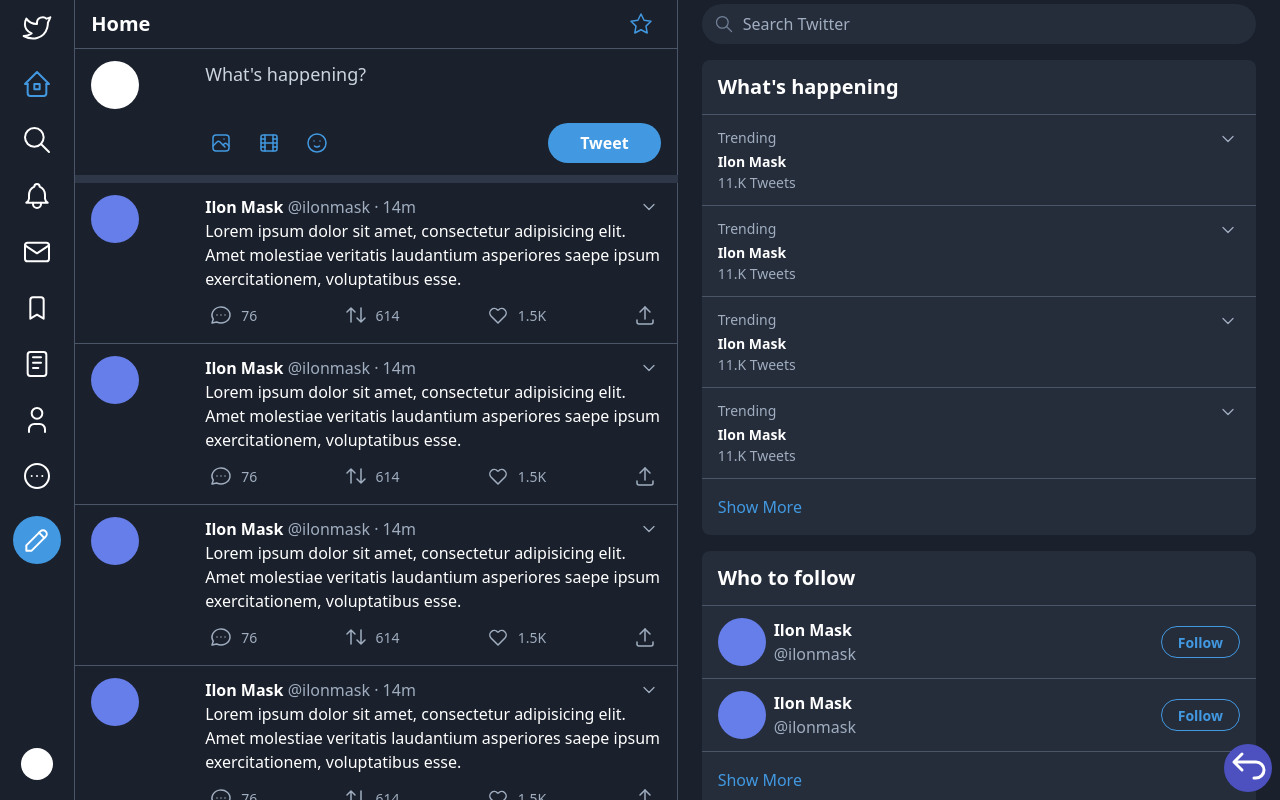
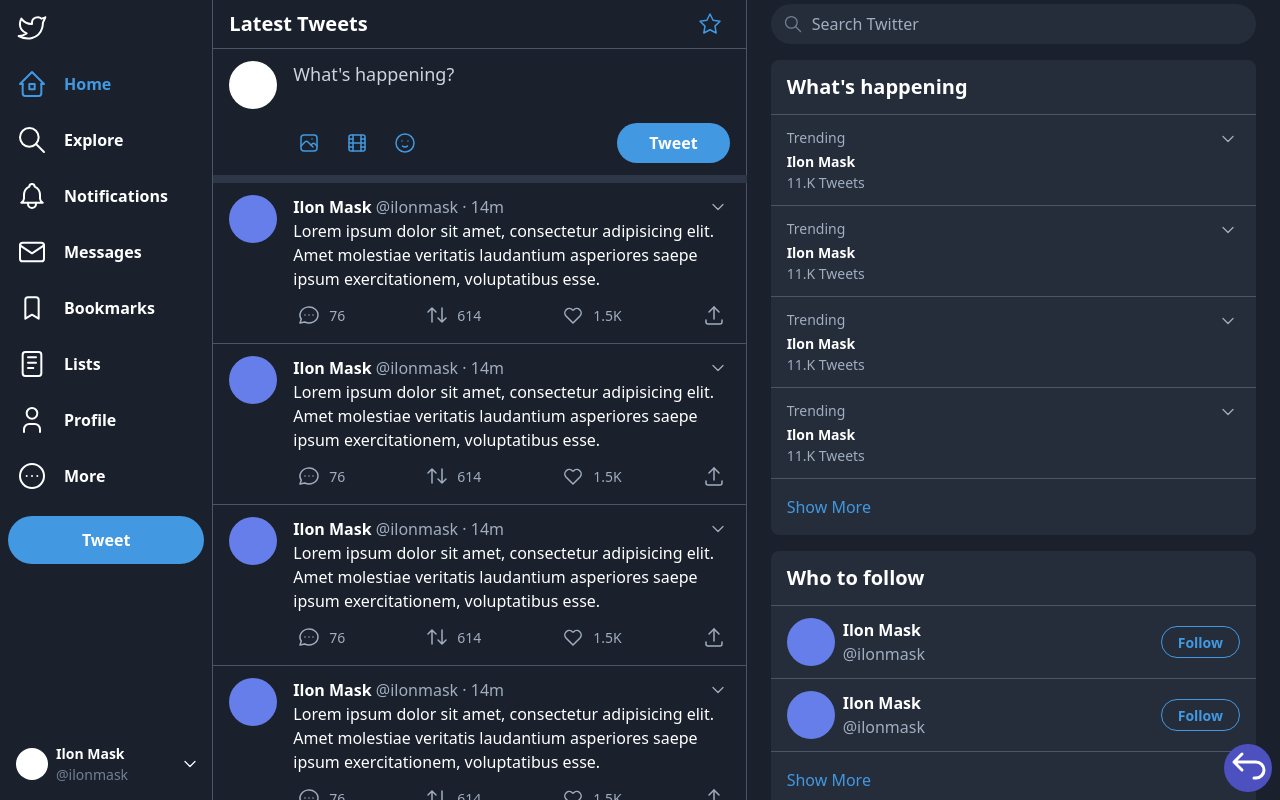
Before and after one commit to anthonyophernandez/tailwind-layouts, a Vue app: page /twitter-layout in a window 1280 px wide. Built offline with nearby package versions, Linux system fonts and the light colour scheme.

Commit message:
Right, left sidebar hide/show

```diff
--- a/src/views/layouts/TwitterLayout.vue
+++ b/src/views/layouts/TwitterLayout.vue
@@ -1,16 +1,17 @@
 <template>
   <div class="flex w-full h-screen bg-gray-900">
-    <header class="w-20 h-full">
+    <header class="w-20 xl:w-64 h-full">
       <div class="flex flex-col items-center justify-between w-full h-full pt-1 pb-3 px-2 border-r border-gray-700 overflow-y-auto">
-        <div class="flex flex-col justify-between">
-          <a class="flex items-center justify-center cursor-pointer w-12 h-12 rounded-full hover:bg-blue-500 hover:bg-opacity-25">
+        <div class="flex flex-col justify-between xl:w-full">
+          <a class="flex items-center justify-center p-2 cursor-pointer w-12 h-12 rounded-full hover:bg-blue-500 hover:bg-opacity-25">
             <svg xmlns="http://www.w3.org/2000/svg" class="h-8 w-8 stroke-current text-white icon icon-tabler icon-tabler-brand-twitter" viewBox="0 0 24 24" stroke-width="1.5" fill="none" stroke-linecap="round" stroke-linejoin="round">
               <path stroke="none" d="M0 0h24v24H0z"/>
               <path d="M22 4.01c-1 .49-1.98.689-3 .99-1.121-1.265-2.783-1.335-4.38-.737S11.977 6.323 12 8v1c-3.245.083-6.135-1.395-8-4 0 0-4.182 7.433 4 11-1.872 1.247-3.739 2.088-6 2 3.308 1.803 6.913 2.423 10.034 1.517 3.58-1.04 6.522-3.723 7.651-7.742a13.84 13.84 0 0 0 .497 -3.753C20.18 7.773 21.692 5.25 22 4.009z" />
             </svg>
           </a>
           <nav class="grid grid-cols-1 gap-2 mt-2 mb-4">
-            <a class="flex items-center justify-center cursor-pointer w-12 h-12 rounded-full text-blue-500 hover:bg-blue-500 hover:bg-opacity-25">
+            <div class="flex items-center cursor-pointer rounded-full text-blue-500 hover:bg-blue-500 hover:bg-opacity-25">
+              <a class="flex items-center justify-center w-12 h-12">
                 <svg xmlns="http://www.w3.org/2000/svg" class="h-8 w-8 stroke-current icon icon-tabler icon-tabler-home-2" viewBox="0 0 24 24" stroke-width="1.5" fill="none" stroke-linecap="round" stroke-linejoin="round">
                   <path stroke="none" d="M0 0h24v24H0z"/>
                   <polyline points="5 12 3 12 12 3 21 12 19 12" />
@@ -18,34 +19,59 @@
                   <rect x="10" y="12" width="4" height="4" />
                 </svg>
               </a>
-            <a class="flex items-center justify-center cursor-pointer w-12 h-12 rounded-full text-white hover:text-blue-500 hover:bg-blue-500 hover:bg-opacity-25">
+              <span class="hidden xl:block font-bold ml-2">
+                Home
+              </span>
+            </div>
+            <div class="flex items-center cursor-pointer hover:text-blue-500 text-white hover:bg-blue-500 hover:bg-opacity-25 rounded-full">
+              <a class="flex items-center justify-center w-12 h-12">
                 <svg xmlns="http://www.w3.org/2000/svg" class="h-8 w-8 stroke-current icon icon-tabler icon-tabler-search" viewBox="0 0 24 24" stroke-width="1.5" fill="none" stroke-linecap="round" stroke-linejoin="round">
                   <path stroke="none" d="M0 0h24v24H0z"/>
                   <circle cx="10" cy="10" r="7" />
                   <line x1="21" y1="21" x2="15" y2="15" />
                 </svg>
               </a>
-            <a class="flex items-center justify-center cursor-pointer w-12 h-12 rounded-full text-white hover:text-blue-500 hover:bg-blue-500 hover:bg-opacity-25">
+              <span class="hidden xl:block font-bold ml-2">
+                Explore
+              </span>
+            </div>
+            <div class="flex items-center cursor-pointer hover:text-blue-500 text-white hover:bg-blue-500 hover:bg-opacity-25 rounded-full">
+              <a class="flex items-center justify-center w-12 h-12">
                 <svg xmlns="http://www.w3.org/2000/svg" class="h-8 w-8 stroke-current icon icon-tabler icon-tabler-bell" viewBox="0 0 24 24" stroke-width="1.5" fill="none" stroke-linecap="round" stroke-linejoin="round">
                   <path stroke="none" d="M0 0h24v24H0z"/>
                   <path d="M10 5a2 2 0 0 1 4 0a7 7 0 0 1 4 6v3a4 4 0 0 0 2 3h-16a4 4 0 0 0 2 -3v-3a7 7 0 0 1 4 -6" />
                   <path d="M9 17v1a3 3 0 0 0 6 0v-1" />
                 </svg>
               </a>
-            <a class="flex items-center justify-center cursor-pointer w-12 h-12 rounded-full text-white hover:text-blue-500 hover:bg-blue-500 hover:bg-opacity-25">
+              <span class="hidden xl:block font-bold ml-2">
+                Notifications
+              </span>
+            </div>
+            <div class="flex items-center cursor-pointer hover:text-blue-500 text-white hover:bg-blue-500 hover:bg-opacity-25 rounded-full">
+              <a class="flex items-center justify-center w-12 h-12">
                 <svg xmlns="http://www.w3.org/2000/svg" class="h-8 w-8 stroke-current icon icon-tabler icon-tabler-mail" viewBox="0 0 24 24" stroke-width="1.5" fill="none" stroke-linecap="round" stroke-linejoin="round">
                   <path stroke="none" d="M0 0h24v24H0z"/>
                   <rect x="3" y="5" width="18" height="14" rx="2" />
                   <polyline points="3 7 12 13 21 7" />
                 </svg>
               </a>
-            <a class="flex items-center justify-center cursor-pointer w-12 h-12 rounded-full text-white hover:text-blue-500 hover:bg-blue-500 hover:bg-opacity-25">
+              <span class="hidden xl:block font-bold ml-2">
+                Messages
+              </span>
+            </div>
+            <div class="flex items-center cursor-pointer hover:text-blue-500 text-white hover:bg-blue-500 hover:bg-opacity-25 rounded-full">
+              <a class="flex items-center justify-center w-12 h-12">
                 <svg xmlns="http://www.w3.org/2000/svg" class="h-8 w-8 stroke-current icon icon-tabler icon-tabler-bookmark" viewBox="0 0 24 24" stroke-width="1.5" fill="none" stroke-linecap="round" stroke-linejoin="round">
                   <path stroke="none" d="M0 0h24v24H0z"/>
                   <path d="M9 4h6a2 2 0 0 1 2 2v14l-5-3l-5 3v-14a2 2 0 0 1 2 -2" />
                 </svg>
               </a>
-            <a class="flex items-center justify-center cursor-pointer w-12 h-12 rounded-full text-white hover:text-blue-500 hover:bg-blue-500 hover:bg-opacity-25">
+              <span class="hidden xl:block font-bold ml-2">
+                Bookmarks
+              </span>
+            </div>
+            <div class="flex items-center cursor-pointer hover:text-blue-500 text-white hover:bg-blue-500 hover:bg-opacity-25 rounded-full">
+              <a class="flex items-center justify-center w-12 h-12">
                 <svg xmlns="http://www.w3.org/2000/svg" class="h-8 w-8 stroke-current icon icon-tabler icon-tabler-notes" viewBox="0 0 24 24" stroke-width="1.5" fill="none" stroke-linecap="round" stroke-linejoin="round">
                   <path stroke="none" d="M0 0h24v24H0z"/>
                   <rect x="5" y="3" width="14" height="18" rx="2" />
@@ -54,14 +80,24 @@
                   <line x1="9" y1="15" x2="13" y2="15" />
                 </svg>
               </a>
-            <a class="flex items-center justify-center cursor-pointer w-12 h-12 rounded-full text-white hover:text-blue-500 hover:bg-blue-500 hover:bg-opacity-25">
+              <span class="hidden xl:block font-bold ml-2">
+                Lists
+              </span>
+            </div>
+            <div class="flex items-center cursor-pointer hover:text-blue-500 text-white hover:bg-blue-500 hover:bg-opacity-25 rounded-full">
+              <a class="flex items-center justify-center w-12 h-12">
                 <svg xmlns="http://www.w3.org/2000/svg" class="h-8 w-8 stroke-current icon icon-tabler icon-tabler-user" viewBox="0 0 24 24" stroke-width="1.5" fill="none" stroke-linecap="round" stroke-linejoin="round">
                   <path stroke="none" d="M0 0h24v24H0z"/>
                   <circle cx="12" cy="7" r="4" />
                   <path d="M6 21v-2a4 4 0 0 1 4 -4h4a4 4 0 0 1 4 4v2" />
                 </svg>
               </a>
-            <a class="flex items-center justify-center cursor-pointer w-12 h-12 rounded-full text-white hover:text-blue-500 hover:bg-blue-500 hover:bg-opacity-25">
+              <span class="hidden xl:block font-bold ml-2">
+                Profile
+              </span>
+            </div>
+            <div class="flex items-center cursor-pointer hover:text-blue-500 text-white hover:bg-blue-500 hover:bg-opacity-25 rounded-full">
+              <a class="flex items-center justify-center w-12 h-12">
                 <svg xmlns="http://www.w3.org/2000/svg" class="h-8 w-8 stroke-current icon icon-tabler icon-tabler-dots-circle-horizontal" viewBox="0 0 24 24" stroke-width="1.5" fill="none" stroke-linecap="round" stroke-linejoin="round">
                   <path stroke="none" d="M0 0h24v24H0z"/>
                   <circle cx="12" cy="12" r="9" />
@@ -70,26 +106,45 @@
                   <line x1="16" y1="12" x2="16" y2="12.01" />
                 </svg>
               </a>
+              <span class="hidden xl:block font-bold ml-2">
+                More
+              </span>
+            </div>
           </nav>
-          <button class="flex items-center justify-center w-12 h-12 rounded-full bg-blue-500 hover:bg-blue-600 focus:outline-none">
-            <svg xmlns="http://www.w3.org/2000/svg" class="h-8 w-8 stroke-current text-white icon icon-tabler icon-tabler-pencil" viewBox="0 0 24 24" stroke-width="1.5" fill="none" stroke-linecap="round" stroke-linejoin="round">
+          <button class="flex items-center justify-center xl:w-full w-12 h-12 py-1 px-4 text-white rounded-full bg-blue-500 hover:bg-blue-600 focus:outline-none">
+            <span class="block xl:hidden">
+              <svg xmlns="http://www.w3.org/2000/svg" class="h-8 w-8 stroke-current icon icon-tabler icon-tabler-pencil" viewBox="0 0 24 24" stroke-width="1.5" fill="none" stroke-linecap="round" stroke-linejoin="round">
                 <path stroke="none" d="M0 0h24v24H0z"/>
                 <path d="M4 20h4l10.5 -10.5a1.5 1.5 0 0 0 -4 -4l-10.5 10.5v4" />
                 <line x1="13.5" y1="6.5" x2="17.5" y2="10.5" />
               </svg>
+            </span>
+            <span class="font-bold hidden xl:block">Tweet</span>
           </button>
         </div>
-        <div class="mt-8">
-          <a class="flex items-center justify-center cursor-pointer w-12 h-12 rounded-full hover:bg-blue-500 hover:bg-opacity-25">
+        <div class="flex items-center justify-between xl:w-full mt-8 rounded-full hover:bg-blue-500 hover:bg-opacity-25 cursor-pointer">
+          <div class="flex items-center">
+            <a class="flex items-center justify-center cursor-pointer w-12 h-12">
               <div class="h-8 w-8 rounded-full bg-white"></div>
             </a>
+            <div class="hidden xl:block text-sm">
+              <p class="font-semibold text-white">Ilon Mask</p>
+              <p class="text-gray-600">@ilonmask</p>
+            </div>
+          </div>
+          <span class="hidden xl:block text-white mr-1">
+            <svg xmlns="http://www.w3.org/2000/svg" viewBox="0 0 24 24" stroke-width="1.5" fill="none" stroke-linecap="round" stroke-linejoin="round" class="h-5 w-5 stroke-current icon icon-tabler icon-tabler-chevron-down">
+              <path stroke="none" d="M0 0h24v24H0z"></path>
+              <polyline points="6 9 12 15 18 9"></polyline>
+            </svg>
+          </span>
         </div>
       </div>
     </header>
     <main class="flex w-full h-full overflow-y-auto">
-      <div class="w-1/2">
+      <div class="w-full lg:w-1/2">
         <div class="flex items-center justify-between cursor-pointer h-12 w-full px-4 py-3 border-r border-gray-700">
-          <h2 class="text-xl font-semibold text-white">Home</h2>
+          <h2 class="text-xl font-semibold text-white">Latest Tweets</h2>
           <a class="flex items-center justify-center w-10 h-10 rounded-full text-blue-500 hover:bg-blue-500 hover:bg-opacity-25">
             <svg xmlns="http://www.w3.org/2000/svg" class="h-6 w-6 stroke-current icon icon-tabler icon-tabler-star" viewBox="0 0 24 24" stroke-width="1.5" fill="none" stroke-linecap="round" stroke-linejoin="round">
               <path stroke="none" d="M0 0h24v24H0z"/>
@@ -99,10 +154,10 @@
         </div>
         <hr class="border-gray-700">
         <div class="flex w-full px-4 py-3 border-r border-gray-700">
-          <div class="w-1/5">
+          <div class="w-12">
             <div class="h-12 w-12 rounded-full bg-white hover:bg-gray-300 cursor-pointer"></div>
           </div>
-          <div class="w-4/5">
+          <div class="w-full ml-4">
             <textarea class="h-12 w-full resize-none bg-transparent text-white text-lg placeholder-gray-400" placeholder="What's happening?"/>
             <div class="flex justify-between mt-2">
               <div class="flex items-center justify-between w-32">
@@ -143,11 +198,11 @@
           </div>
         </div>
         <hr class="border-4 border-gray-800">
-        <div class="flex justify-evenly w-full px-4 py-3 cursor-pointer hover:bg-gray-800 border-b border-r border-gray-700" v-for="index in 12" :key="index">
-          <div class="w-1/5">
+        <div class="flex w-full px-4 py-3 cursor-pointer hover:bg-gray-800 border-b border-r border-gray-700" v-for="index in 12" :key="index">
+          <div class="w-12">
             <div class="h-12 w-12 rounded-full bg-indigo-500 hover:bg-indigo-600 cursor-pointer"></div>
           </div>
-          <div class="w-4/5">
+          <div class="w-full ml-4">
             <p class="flex justify-between w-full text-white cursor-pointer">
               <span>
                 <span class="font-semibold hover:underline">Ilon Mask </span>
@@ -205,7 +260,7 @@
           </div>
         </div>
       </div>
-      <div class="w-1/2 py-1 px-6">
+      <div class="hidden lg:block w-1/2 py-1 px-6">
         <div class="relative w-full mx-auto mb-4">
           <span class="absolute inset-y-0 left-0 pl-3 flex items-center text-gray-600">
             <svg xmlns="http://www.w3.org/2000/svg" class="h-5 w-5 stroke-current icon icon-tabler icon-tabler-search" viewBox="0 0 24 24" stroke-width="1.5" fill="none" stroke-linecap="round" stroke-linejoin="round">
```
Lines whose indentation alone changed are shown as unchanged.
